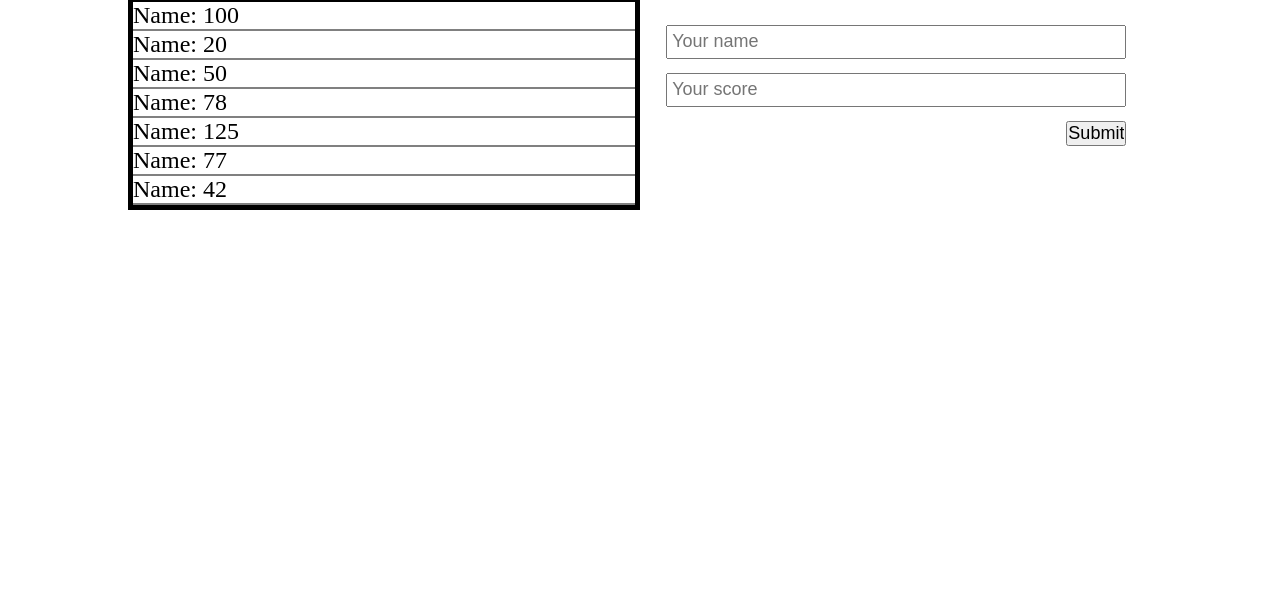
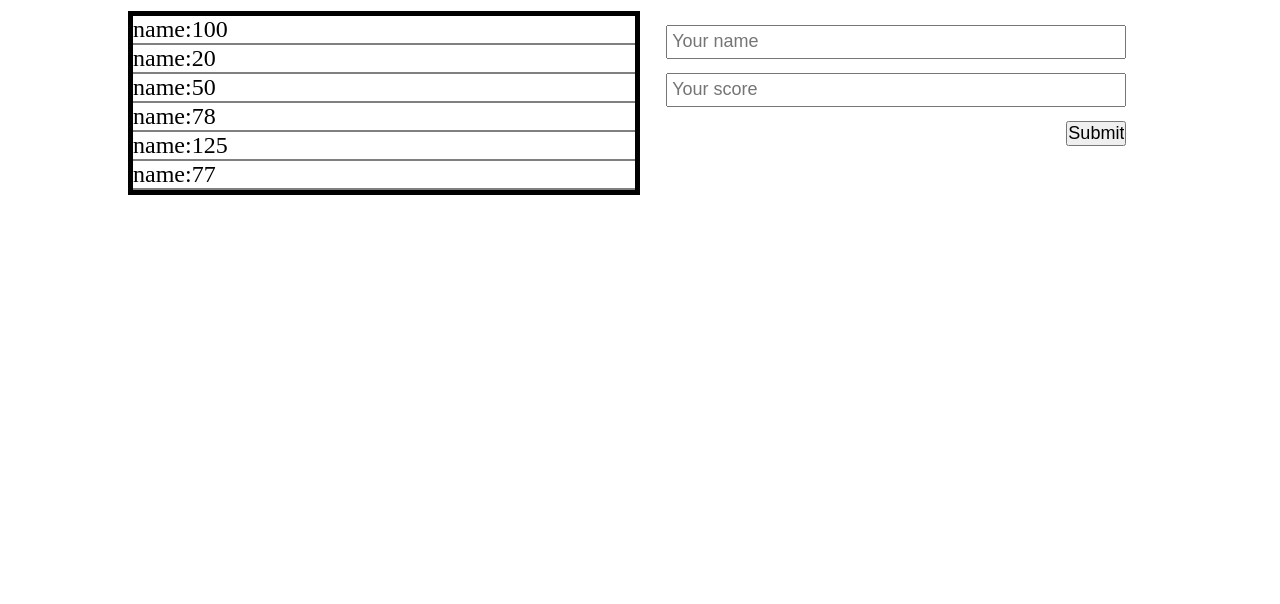
Before and after one commit to farouqdaif1/Leaderboard, a website built with webpack: page src/index.html in a window 1280 px wide. Shown: the part 196-800 px from the top of the page. Built offline with nearby package versions, Linux system fonts and the light colour scheme.

Commit message:
Add index.js file

```diff
--- a/src/index.html
+++ b/src/index.html
@@ -15,15 +15,8 @@
                 <h3 >Recent scores</h3>
                 <button type="button" id="refresh">Refresh</button>
             </div>
-            <div class="scores">
-                <p>Name: 100</p>
-                <p>Name: 20</p>
-                <p>Name: 50</p>
-                <p>Name: 78</p>
-                <p>Name: 125</p>
-                <p>Name: 77</p>
-                <p>Name: 42</p>
-            </div>
+            <ul class="scores">
+            </ul>
         </section>
         <section class="add-your-score">
             <form>
--- a/src/index.js
+++ b/src/index.js
@@ -1 +1,32 @@
 import './style.css';
+
+const scores = [
+  {
+    name: 'name',
+    scores: 100,
+  },
+  {
+    name: 'name',
+    scores: 20,
+  },
+  {
+    name: 'name',
+    scores: 50,
+  },
+  {
+    name: 'name',
+    scores: 78,
+  },
+  {
+    name: 'name',
+    scores: 125,
+  },
+  {
+    name: 'name',
+    scores: 77,
+  },
+];
+const list = document.querySelector('.scores');
+scores.forEach((score) => {
+  list.innerHTML += `<li>${score.name}:${score.scores}</li>`;
+});
--- a/src/style.css
+++ b/src/style.css
@@ -55,12 +55,13 @@ main {
 }
 
 .table .scores {
+  list-style: none;
   display: flex;
   flex-direction: column;
   border: 5px solid black;
 }
 
-.table .scores p {
+.table .scores li {
   display: flex;
   font-size: 24px;
   text-align: center;
```
